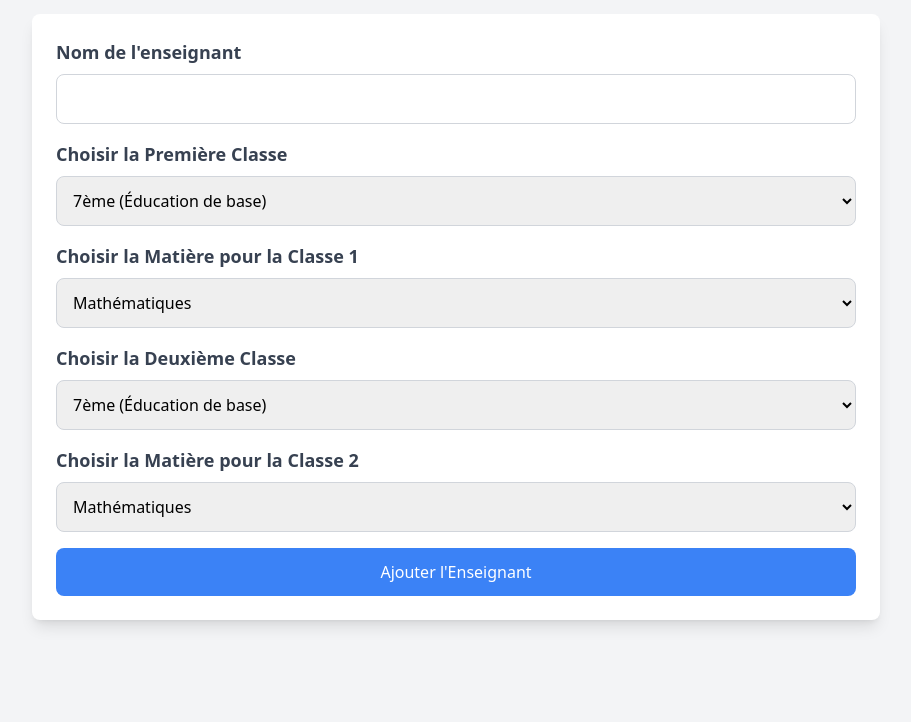
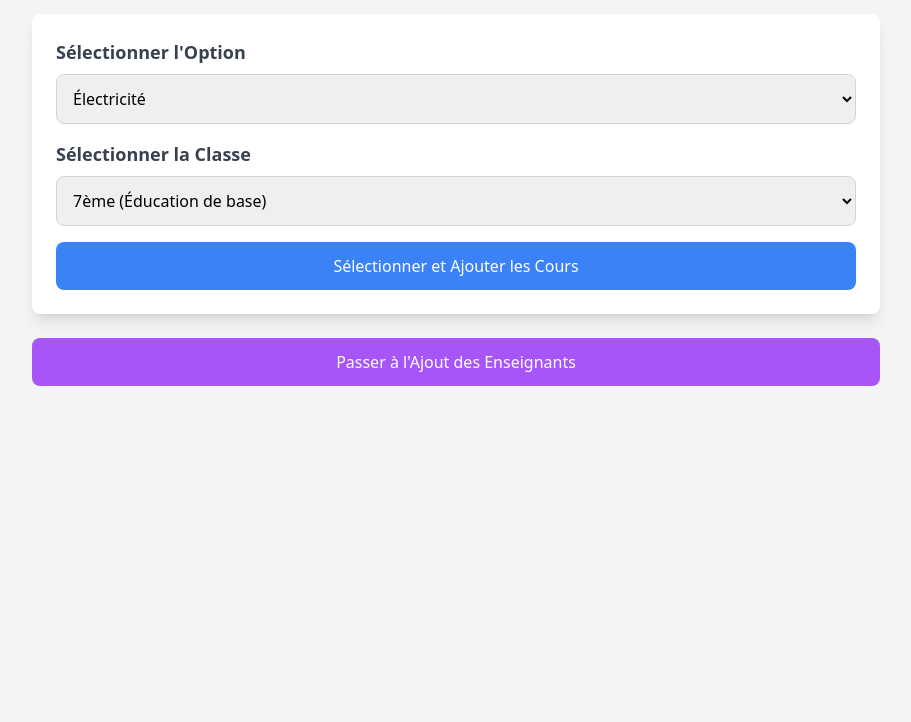
Before and after one commit to RoGasore/AdminThados, a plain HTML site: page index.html in a window 1280 px wide. Shown: the part 78-800 px from the top of the page, without its empty margins (184-1095 px from the left). Drawn offline with nearby package versions, Linux system fonts and the light colour scheme.

Commit message:
Update index.html

```diff
--- a/index.html
+++ b/index.html
@@ -3,7 +3,7 @@
 <head>
     <meta charset="UTF-8">
     <meta name="viewport" content="width=device-width, initial-scale=1.0">
-    <title>Enregistrement Enseignant</title>
+    <title>Ajouter les Cours</title>
     <script src="https://cdn.tailwindcss.com"></script>
     <script src="https://www.gstatic.com/firebasejs/9.6.1/firebase-app.js"></script>
     <script src="https://www.gstatic.com/firebasejs/9.6.1/firebase-firestore.js"></script>
@@ -11,19 +11,24 @@
 <body class="bg-gray-100 font-sans antialiased">
 
 <div class="max-w-4xl mx-auto p-6">
-    <h1 class="text-3xl font-bold text-center text-blue-600 mb-8">Ajouter un Enseignant et ses Classes</h1>
+    <h1 class="text-3xl font-bold text-center text-blue-600 mb-8">Ajouter les Cours par Option et Classe</h1>
 
-    <!-- Formulaire pour Ajouter un Enseignant et ses Classes -->
-    <form id="enseignantForm" class="bg-white p-6 rounded-lg shadow-lg mb-6">
+    <!-- Formulaire pour sélectionner l'Option -->
+    <form id="optionForm" class="bg-white p-6 rounded-lg shadow-lg mb-6">
         <div class="mb-4">
-            <label for="name" class="block text-lg font-semibold text-gray-700">Nom de l'enseignant</label>
-            <input type="text" id="name" required class="w-full p-3 mt-2 border border-gray-300 rounded-lg focus:outline-none focus:ring-2 focus:ring-blue-500">
+            <label for="option" class="block text-lg font-semibold text-gray-700">Sélectionner l'Option</label>
+            <select id="option" required class="w-full p-3 mt-2 border border-gray-300 rounded-lg focus:outline-none focus:ring-2 focus:ring-blue-500">
+                <option value="électricité">Électricité</option>
+                <option value="nutrition">Nutrition</option>
+                <option value="sociale">Sociale</option>
+                <option value="coupe_et_couture">Coupe et Couture</option>
+            </select>
         </div>
 
-        <!-- Classe 1 et Matières -->
+        <!-- Formulaire pour sélectionner la Classe -->
         <div class="mb-4">
-            <label for="classe1" class="block text-lg font-semibold text-gray-700">Choisir la Première Classe</label>
-            <select id="classe1" required class="w-full p-3 mt-2 border border-gray-300 rounded-lg focus:outline-none focus:ring-2 focus:ring-blue-500">
+            <label for="classe" class="block text-lg font-semibold text-gray-700">Sélectionner la Classe</label>
+            <select id="classe" required class="w-full p-3 mt-2 border border-gray-300 rounded-lg focus:outline-none focus:ring-2 focus:ring-blue-500">
                 <option value="7">7ème (Éducation de base)</option>
                 <option value="8">8ème (Éducation de base)</option>
                 <option value="1">1ère (Humanités)</option>
@@ -33,41 +38,22 @@
             </select>
         </div>
 
-        <div class="mb-4">
-            <label for="matiere1" class="block text-lg font-semibold text-gray-700">Choisir la Matière pour la Classe 1</label>
-            <select id="matiere1" required class="w-full p-3 mt-2 border border-gray-300 rounded-lg focus:outline-none focus:ring-2 focus:ring-blue-500">
-                <option value="maths">Mathématiques</option>
-                <option value="physique">Physique</option>
-                <option value="chimie">Chimie</option>
-                <option value="francais">Français</option>
-            </select>
-        </div>
+        <button type="submit" class="w-full bg-blue-500 text-white p-3 rounded-lg hover:bg-blue-600">Sélectionner et Ajouter les Cours</button>
+    </form>
 
-        <!-- Classe 2 et Matières -->
-        <div class="mb-4">
-            <label for="classe2" class="block text-lg font-semibold text-gray-700">Choisir la Deuxième Classe</label>
-            <select id="classe2" required class="w-full p-3 mt-2 border border-gray-300 rounded-lg focus:outline-none focus:ring-2 focus:ring-blue-500">
-                <option value="7">7ème (Éducation de base)</option>
-                <option value="8">8ème (Éducation de base)</option>
-                <option value="1">1ère (Humanités)</option>
-                <option value="2">2ème (Humanités)</option>
-                <option value="3">3ème (Humanités)</option>
-                <option value="4">4ème (Humanités)</option>
-            </select>
-        </div>
+    <!-- Liste des Cours -->
+    <div id="coursList" class="bg-white p-6 rounded-lg shadow-lg hidden">
+        <h2 class="text-2xl font-semibold text-gray-800 mb-4">Ajouter des Cours</h2>
+        <form id="coursForm" class="bg-white p-6 rounded-lg shadow-lg">
+            <div class="mb-4">
+                <label for="cours" class="block text-lg font-semibold text-gray-700">Nom du Cours</label>
+                <input type="text" id="cours" required class="w-full p-3 mt-2 border border-gray-300 rounded-lg focus:outline-none focus:ring-2 focus:ring-blue-500">
+            </div>
+            <button type="submit" class="w-full bg-green-500 text-white p-3 rounded-lg hover:bg-green-600">Ajouter le Cours</button>
+        </form>
+    </div>
 
-        <div class="mb-4">
-            <label for="matiere2" class="block text-lg font-semibold text-gray-700">Choisir la Matière pour la Classe 2</label>
-            <select id="matiere2" required class="w-full p-3 mt-2 border border-gray-300 rounded-lg focus:outline-none focus:ring-2 focus:ring-blue-500">
-                <option value="maths">Mathématiques</option>
-                <option value="physique">Physique</option>
-                <option value="chimie">Chimie</option>
-                <option value="francais">Français</option>
-            </select>
-        </div>
-
-        <button type="submit" class="w-full bg-blue-500 text-white p-3 rounded-lg hover:bg-blue-600">Ajouter l'Enseignant</button>
-    </form>
+    <a href="page2.html" class="w-full bg-purple-500 text-white p-3 rounded-lg hover:bg-purple-600 text-center block mt-4">Passer à l'Ajout des Enseignants</a>
 </div>
 
 <script src="app.js"></script>
```
